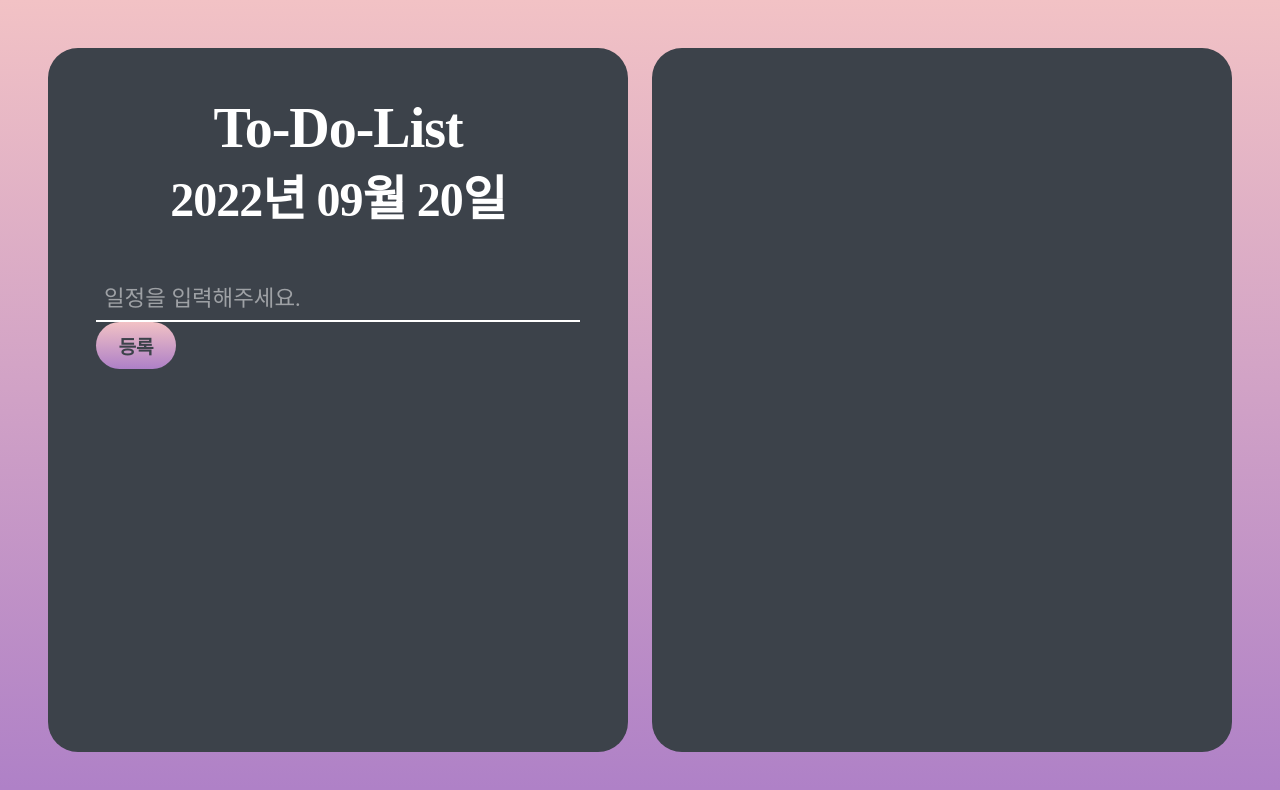
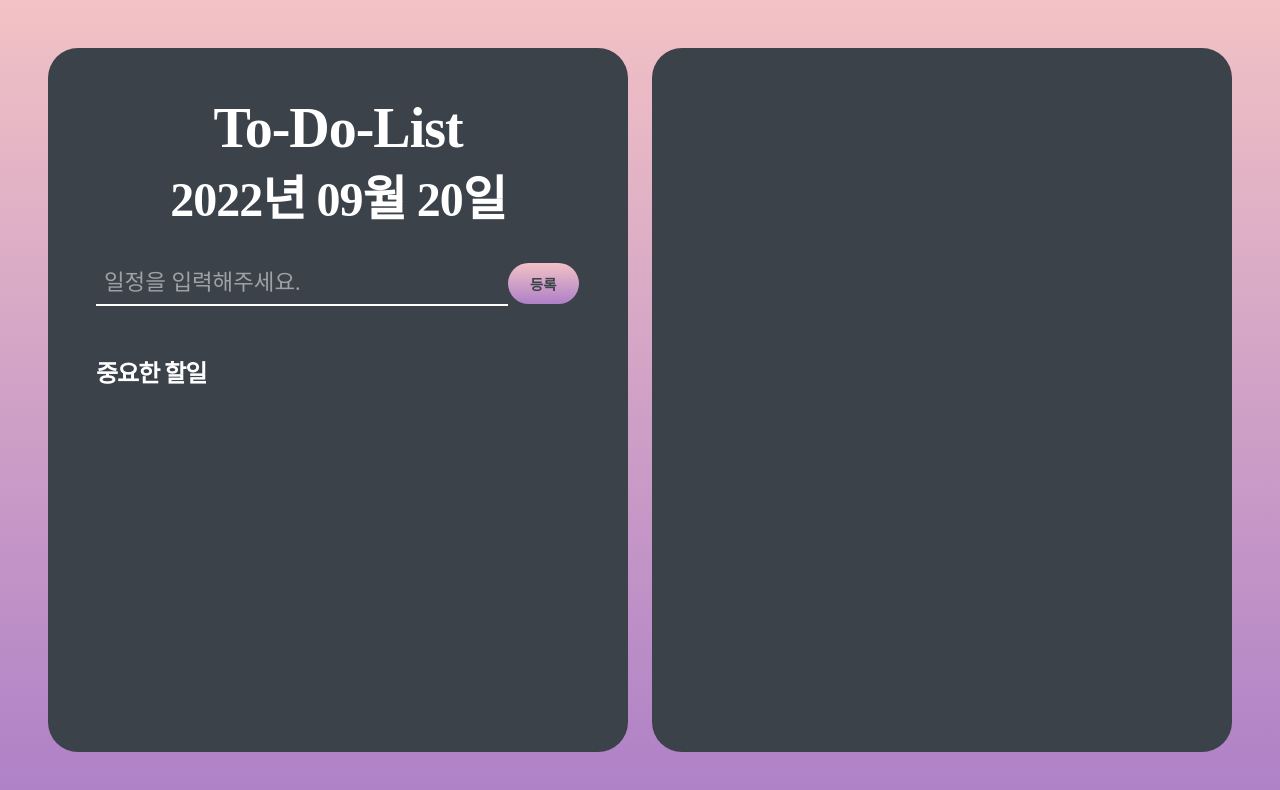
Before and after one commit to jyh08024/todo, a React (Create React App) app: page / in a window 1280 px wide. Shown: the top 790 px of the page. Built offline with nearby package versions, Linux system fonts and the light colour scheme; a web font is replaced by a local one.

Commit message:
asdasd
asdasd

```diff
--- a/src/App.tsx
+++ b/src/App.tsx
@@ -3,8 +3,9 @@ import { TodoListStyle } from "./styled";
 import TodoItem  from "./components/atoms/todoItem";
 import TodoBox from "./components/organisms/todoBox";
 
+const ls = localStorage;
+
 const App = () => {
-
   return (
     <TodoListStyle>
       <TodoBox></TodoBox>
--- a/src/components/atoms/todoItem/styled.ts
+++ b/src/components/atoms/todoItem/styled.ts
@@ -1,4 +1,5 @@
 import styled from "styled-components";
 
-export const TodoItemStyled = styled.header`
+export const TodoItemStyled = styled.div`
+  width: 100%;
 `;
--- a/src/components/molecule/todoForm/styled.ts
+++ b/src/components/molecule/todoForm/styled.ts
@@ -2,18 +2,23 @@ import styled from "styled-components";
 
 export const TodoFormStyle = styled.div`
   width: 100%;
+  padding-bottom: 3rem;
+
+  input {
+    width: 85% !important;
+    font-size: 1.4rem;
+    font-family: "noto";
+  }
 
   .enr_form {
-    padding: 0 3rem;
-  }
-
-  input {
-    width: 85%;
-    font-size: 1.4rem;
-    font-family: "noto";
+    padding-top: 2rem;
   }
 
   input::placeholder {
     color: rgba(255, 255, 255, .5);
   }
+
+  .important_list {
+    padding-top: 1.2rem;
+  }
 `;
--- a/src/components/organisms/todoBox/index.tsx
+++ b/src/components/organisms/todoBox/index.tsx
@@ -17,6 +17,12 @@ const TodoBox = () => {
         </div>
 
         <TodoForm />
+
+        <h2>중요한 할일</h2>
+
+        <div className="important_list">
+
+        </div>
       </div>
 
       <div className="todoBox rightBox">
--- a/src/components/organisms/todoBox/styled.ts
+++ b/src/components/organisms/todoBox/styled.ts
@@ -17,10 +17,11 @@ export const TodoBoxStyled = styled.div`
     height: 100%;
     background: #3c424a;
     border-radius: 30px;
+    color: #fff;
+    padding: 3rem;
   }
 
   .box_title {
-    padding: 3rem;
     text-align: center;
     color: #fff;
 
--- a/src/styled.ts
+++ b/src/styled.ts
@@ -39,7 +39,7 @@ export const TodoListStyle = styled.div`
     /* background: linear-gradient(to bottom, #d883ff, #895fff); */
     padding: .6rem 1.4rem;
     border-radius: 999px;
-    font-size: 1.2rem;
+    font-size: .9rem;
     font-family: "noto";
     color: #fff;
     cursor: pointer;
```
